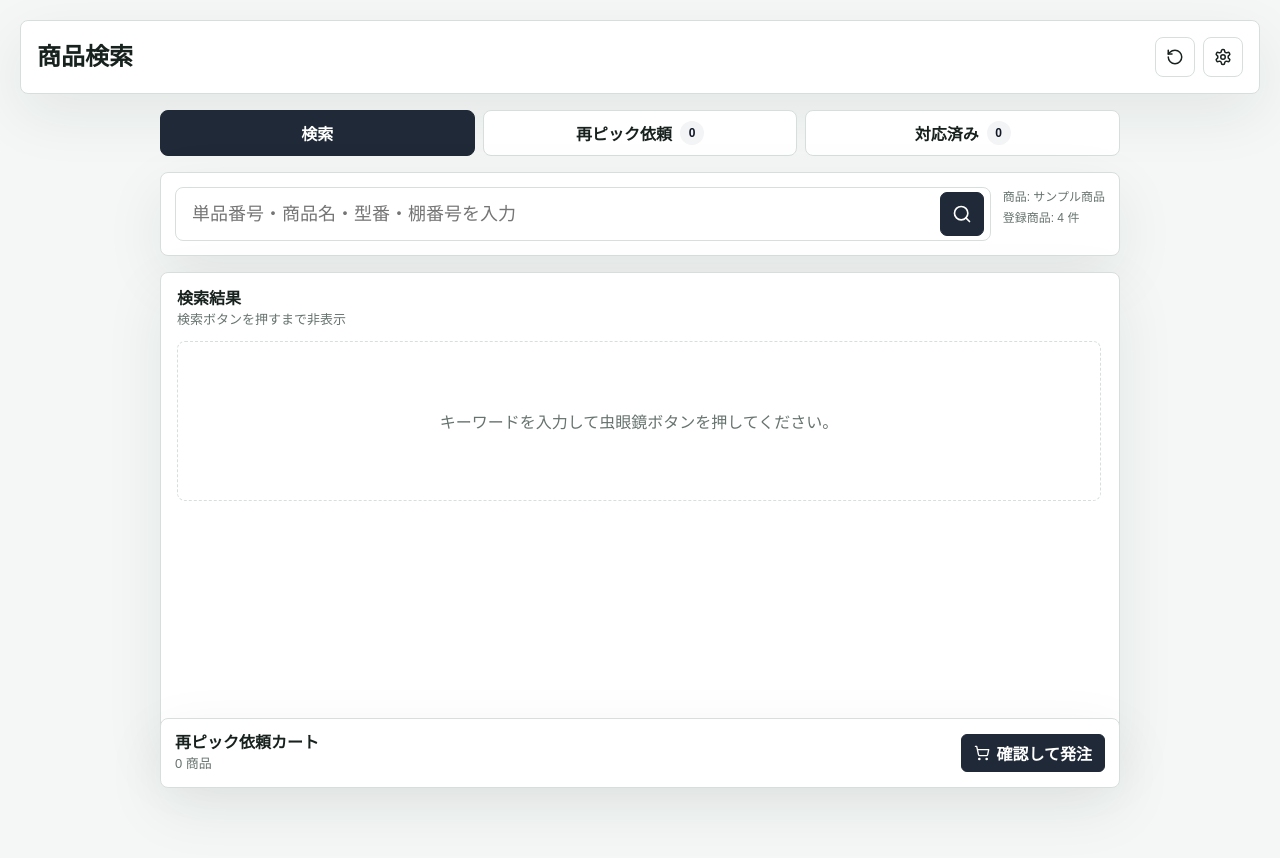
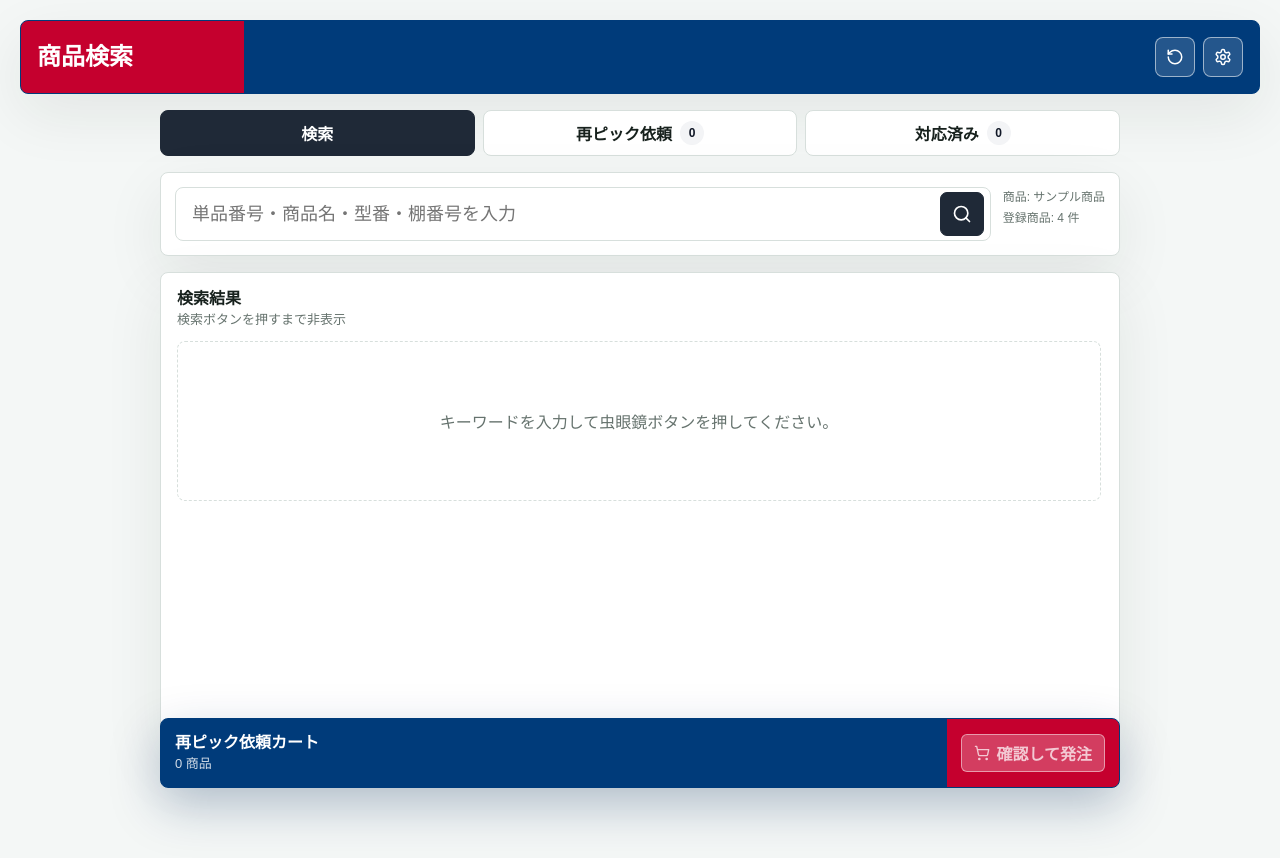
Before and after one commit to 55czdps6dj-ai/Tana-Ban, a Next.js app: page / in a window 1280 px wide. Built offline with nearby package versions, Linux system fonts and the light colour scheme.

Commit message:
Add packaging category and Keio color accents

```diff
--- a/app/globals.css
+++ b/app/globals.css
@@ -13,6 +13,9 @@
   --accent-soft: #fff3cf;
   --danger: #b42318;
   --danger-soft: #fee4e2;
+  --keio-red: #c5002e;
+  --keio-blue: #003b7a;
+  --keio-blue-dark: #002b5c;
   --shadow: 0 20px 60px rgba(23, 33, 29, 0.08);
 }
 
@@ -38,7 +41,8 @@ body {
 }
 
 button,
-input {
+input,
+select {
   font: inherit;
 }
 
@@ -75,7 +79,25 @@ button:disabled {
   align-items: center;
   justify-content: space-between;
   gap: 16px;
+  border-color: var(--keio-blue);
+  background: linear-gradient(90deg, var(--keio-red) 0 18%, var(--keio-blue) 18% 100%);
+  color: #ffffff;
   padding: 16px;
+}
+
+.toolbar h1 {
+  color: #ffffff;
+}
+
+.toolbar .iconButton {
+  border-color: rgba(255, 255, 255, 0.55);
+  background: rgba(255, 255, 255, 0.14);
+  color: #ffffff;
+}
+
+.toolbar .iconButton:hover {
+  border-color: #ffffff;
+  background: rgba(255, 255, 255, 0.24);
 }
 
 .titleBlock {
@@ -244,6 +266,26 @@ p {
   position: sticky;
   bottom: 12px;
   z-index: 20;
+  border-color: var(--keio-blue);
+  background: linear-gradient(90deg, var(--keio-blue) 0 82%, var(--keio-red) 82% 100%);
+  color: #ffffff;
+  box-shadow: 0 18px 50px rgba(0, 43, 92, 0.26);
+}
+
+.cartFooter p {
+  color: rgba(255, 255, 255, 0.82);
+}
+
+.cartFooter .requestButton {
+  border-color: #ffffff;
+  background: #ffffff;
+  color: var(--keio-blue-dark);
+}
+
+.cartFooter .requestButton:disabled {
+  border-color: rgba(255, 255, 255, 0.48);
+  background: rgba(255, 255, 255, 0.24);
+  color: rgba(255, 255, 255, 0.72);
 }
 
 .searchPanel {
@@ -609,7 +651,7 @@ p {
 
 .singleConfirmItem label {
   display: flex;
-  max-width: 120px;
+  max-width: 180px;
   flex-direction: column;
   gap: 4px;
   color: var(--muted);
@@ -618,10 +660,13 @@ p {
   margin-top: 6px;
 }
 
-.singleConfirmItem input {
+.singleConfirmItem input,
+.singleConfirmItem select {
   height: 38px;
   border: 1px solid var(--line);
   border-radius: 6px;
+  background: #ffffff;
+  color: var(--text);
   padding: 0 8px;
 }
 
--- a/components/warehouse-shelf-finder.tsx
+++ b/components/warehouse-shelf-finder.tsx
@@ -18,6 +18,7 @@ import { selectFilteredProducts, useWarehouseStore } from "@/stores/warehouse-st
 
 type RequestStatus = "pending" | "completed";
 type ActiveTab = "search" | "pending" | "completed";
+type PackagingCategory = "一般" | "簡易" | "完全" | "抱き合せ";
 
 type RepickRequest = {
   id: string;
@@ -26,6 +27,7 @@ type RepickRequest = {
   productName: string;
   modelNumber: string;
   shelfNumber: string;
+  packagingCategory: PackagingCategory;
   quantity: number;
   status: RequestStatus;
   createdAt: string;
@@ -39,9 +41,11 @@ type RepickCartItem = {
   productName: string;
   modelNumber: string;
   shelfNumber: string;
+  packagingCategory: PackagingCategory;
   quantity: number;
 };
 
+const packagingCategoryOptions: PackagingCategory[] = ["一般", "簡易", "完全", "抱き合せ"];
 const repickStorageKey = "tana-ban-repick-requests";
 const legacyReplenishmentStorageKey = "tana-ban-replenishment-requests";
 
@@ -68,6 +72,8 @@ export function WarehouseShelfFinder() {
   const [requestQuantities, setRequestQuantities] = useState<Record<string, number>>({});
   const [requests, setRequests] = useState<RepickRequest[]>([]);
   const [cartItems, setCartItems] = useState<RepickCartItem[]>([]);
+  const [selectedPackagingCategory, setSelectedPackagingCategory] =
+    useState<PackagingCategory>("一般");
   const productInputRef = useRef<HTMLInputElement>(null);
 
   const filteredProducts = useMemo(
@@ -100,7 +106,7 @@ export function WarehouseShelfFinder() {
       const parsedRequests = JSON.parse(rawRequests);
 
       if (Array.isArray(parsedRequests)) {
-        setRequests(parsedRequests);
+        setRequests(parsedRequests.map(toRepickRequest));
       }
     } catch {
       window.localStorage.removeItem(repickStorageKey);
@@ -162,6 +168,7 @@ export function WarehouseShelfFinder() {
 
   const handleOpenAddToCartConfirm = (product: ProductRecord) => {
     setProductPendingCart(product);
+    setSelectedPackagingCategory("一般");
   };
 
   const handleConfirmAddToCart = () => {
@@ -174,7 +181,10 @@ export function WarehouseShelfFinder() {
 
     setCartItems((current) => {
       const existingIndex = current.findIndex(
-        (item) => item.itemNumber === product.itemNumber && item.shelfNumber === product.shelfNumber
+        (item) =>
+          item.itemNumber === product.itemNumber &&
+          item.shelfNumber === product.shelfNumber &&
+          item.packagingCategory === selectedPackagingCategory
       );
 
       if (existingIndex >= 0) {
@@ -197,6 +207,7 @@ export function WarehouseShelfFinder() {
           productName: product.productName,
           modelNumber: product.modelNumber,
           shelfNumber: product.shelfNumber,
+          packagingCategory: selectedPackagingCategory,
           quantity
         }
       ];
@@ -237,7 +248,8 @@ export function WarehouseShelfFinder() {
           (request) =>
             request.status === "pending" &&
             request.itemNumber === item.itemNumber &&
-            request.shelfNumber === item.shelfNumber
+            request.shelfNumber === item.shelfNumber &&
+            request.packagingCategory === item.packagingCategory
         );
 
         if (existingIndex >= 0) {
@@ -256,6 +268,7 @@ export function WarehouseShelfFinder() {
           productName: item.productName,
           modelNumber: item.modelNumber,
           shelfNumber: item.shelfNumber,
+          packagingCategory: item.packagingCategory,
           quantity: item.quantity,
           status: "pending",
           createdAt: now,
@@ -503,6 +516,21 @@ export function WarehouseShelfFinder() {
               <small>商品区分: {productPendingCart.productCategory || "未設定"}</small>
               <small>棚番号: {productPendingCart.shelfNumber}</small>
               <label>
+                包装場区分
+                <select
+                  value={selectedPackagingCategory}
+                  onChange={(event) =>
+                    setSelectedPackagingCategory(event.target.value as PackagingCategory)
+                  }
+                >
+                  {packagingCategoryOptions.map((option) => (
+                    <option key={option} value={option}>
+                      {option}
+                    </option>
+                  ))}
+                </select>
+              </label>
+              <label>
                 数量
                 <input
                   min={1}
@@ -562,6 +590,7 @@ export function WarehouseShelfFinder() {
                       <small>単品番号: {item.itemNumber || "未設定"}</small>
                       <small>商品区分: {item.productCategory || "未設定"}</small>
                       <small>棚番号: {item.shelfNumber}</small>
+                      <small>包装場区分: {item.packagingCategory}</small>
                     </div>
                     <label>
                       数量
@@ -625,6 +654,32 @@ export function WarehouseShelfFinder() {
   );
 }
 
+function toRepickRequest(value: unknown): RepickRequest {
+  const request = value && typeof value === "object" ? (value as Partial<RepickRequest>) : {};
+  const status: RequestStatus = request.status === "completed" ? "completed" : "pending";
+  const packagingCategory = isPackagingCategory(request.packagingCategory)
+    ? request.packagingCategory
+    : "一般";
+
+  return {
+    id: typeof request.id === "string" && request.id.length > 0 ? request.id : `request-${Date.now()}`,
+    itemNumber: typeof request.itemNumber === "string" ? request.itemNumber : "",
+    productCategory: typeof request.productCategory === "string" ? request.productCategory : "",
+    productName: typeof request.productName === "string" ? request.productName : "",
+    modelNumber: typeof request.modelNumber === "string" ? request.modelNumber : "",
+    shelfNumber: typeof request.shelfNumber === "string" ? request.shelfNumber : "",
+    packagingCategory,
+    quantity: typeof request.quantity === "number" && request.quantity > 0 ? request.quantity : 1,
+    status,
+    createdAt: typeof request.createdAt === "string" ? request.createdAt : new Date().toISOString(),
+    updatedAt: typeof request.updatedAt === "string" ? request.updatedAt : new Date().toISOString()
+  };
+}
+
+function isPackagingCategory(value: unknown): value is PackagingCategory {
+  return packagingCategoryOptions.some((option) => option === value);
+}
+
 function RequestList({
   emptyMessage,
   onDelete,
@@ -653,6 +708,7 @@ function RequestList({
                 <small>単品番号: {request.itemNumber || "未設定"}</small>
                 <small>商品区分: {request.productCategory || "未設定"}</small>
                 <small>棚番号: {request.shelfNumber}</small>
+                <small>包装場区分: {request.packagingCategory}</small>
                 <small>数量: {request.quantity}</small>
               </div>
               <div className="requestControls">
```
